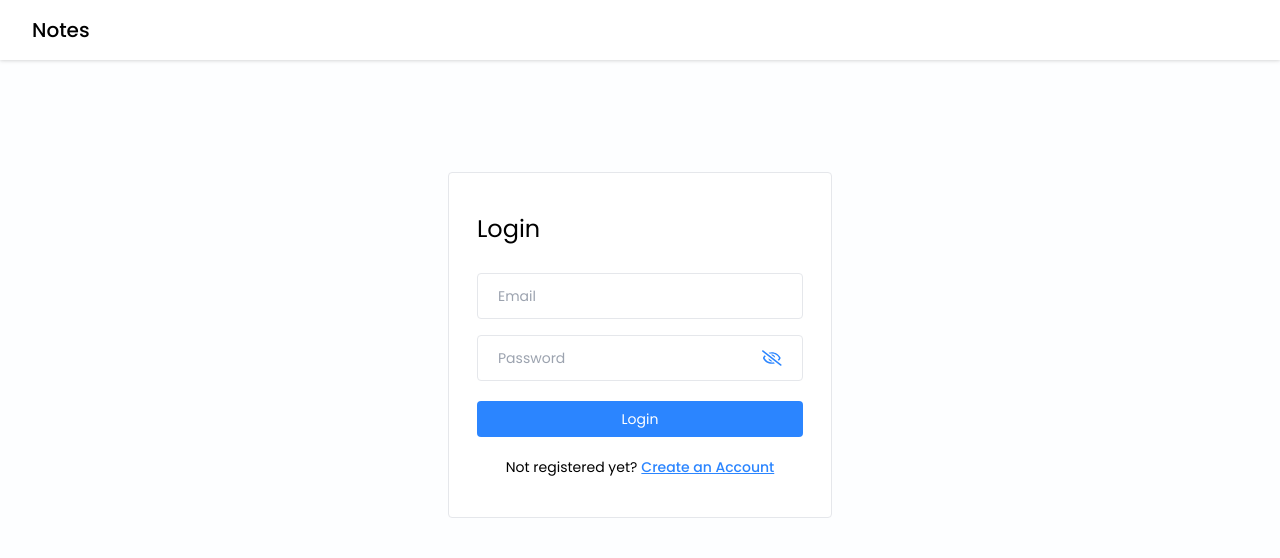
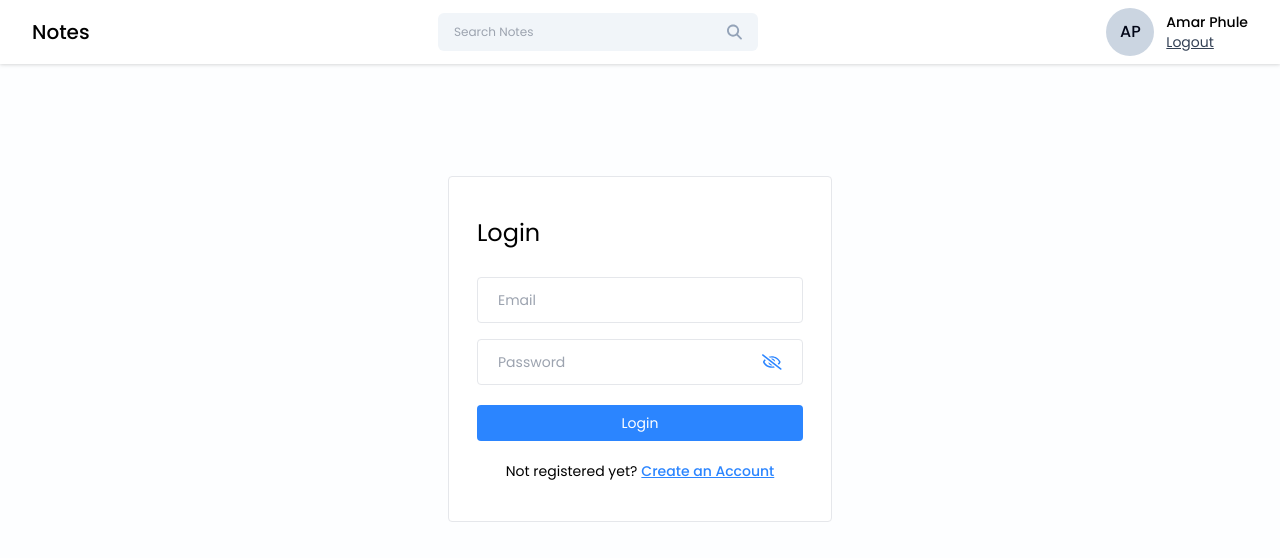
Before and after one commit to amarphule/notes-app, a React (Vite) app in the folder frontend/notes-app/: page /login in a window 1280 px wide. Shown: the top 558 px of the page. Built offline with nearby package versions, Linux system fonts and the light colour scheme.

Commit message:
add searchbar

```diff
--- a/frontend/notes-app/src/components/Navbar/Navbar.jsx
+++ b/frontend/notes-app/src/components/Navbar/Navbar.jsx
@@ -1,7 +1,31 @@
+import { useState } from "react";
+import { useNavigate } from "react-router-dom";
+import ProfileInfo from "../Cards/ProfileInfo";
+import SearchBar from "../SearchBar/SearchBar";
+
 const Navbar = () => {
+  const [searchQuery, setSearchQuery] = useState();
+  const navigate = useNavigate();
+
+  const onLogout = () => {
+    navigate("/login");
+  };
+  const onClearSearch = () => {
+    setSearchQuery("");
+  };
+
+  const handleSearch = () => {};
   return (
     <div className="bg-white drop-shadow flex px-8 py-2 items-center justify-between">
       <h2 className="text-xl font-medium text-black py-2">Notes</h2>
+
+      <SearchBar
+        value={searchQuery}
+        onChange={(e) => setSearchQuery(e.target.value)}
+        onClearSearch={onClearSearch}
+        handleSearch={handleSearch}
+      />
+      <ProfileInfo onLogout={onLogout} />
     </div>
   );
 };
--- /dev/null
+++ b/frontend/notes-app/src/components/SearchBar/SearchBar.jsx
@@ -0,0 +1,28 @@
+import { FaMagnifyingGlass } from "react-icons/fa6";
+import { IoMdClose } from "react-icons/io";
+
+const SearchBar = ({ value, onChange, handleSearch, onClearSearch }) => {
+  return (
+    <div className="w-80 flex items-center px-4 bg-slate-100 rounded-md">
+      <input
+        type="text"
+        placeholder="Search Notes"
+        className="w-full text-xs bg-transparent py-[11px] outline-none "
+        value={value}
+        onChange={onChange}
+      />
+      {value && (
+        <IoMdClose
+          className="text-xl text-slate-500 cursor-pointer  hover:text-black"
+          onClick={onClearSearch}
+        />
+      )}
+      <FaMagnifyingGlass
+        className="cursor-pointer text-slate-400 hover:text-black ml-1"
+        onClick={handleSearch}
+      />
+    </div>
+  );
+};
+
+export default SearchBar;
```
